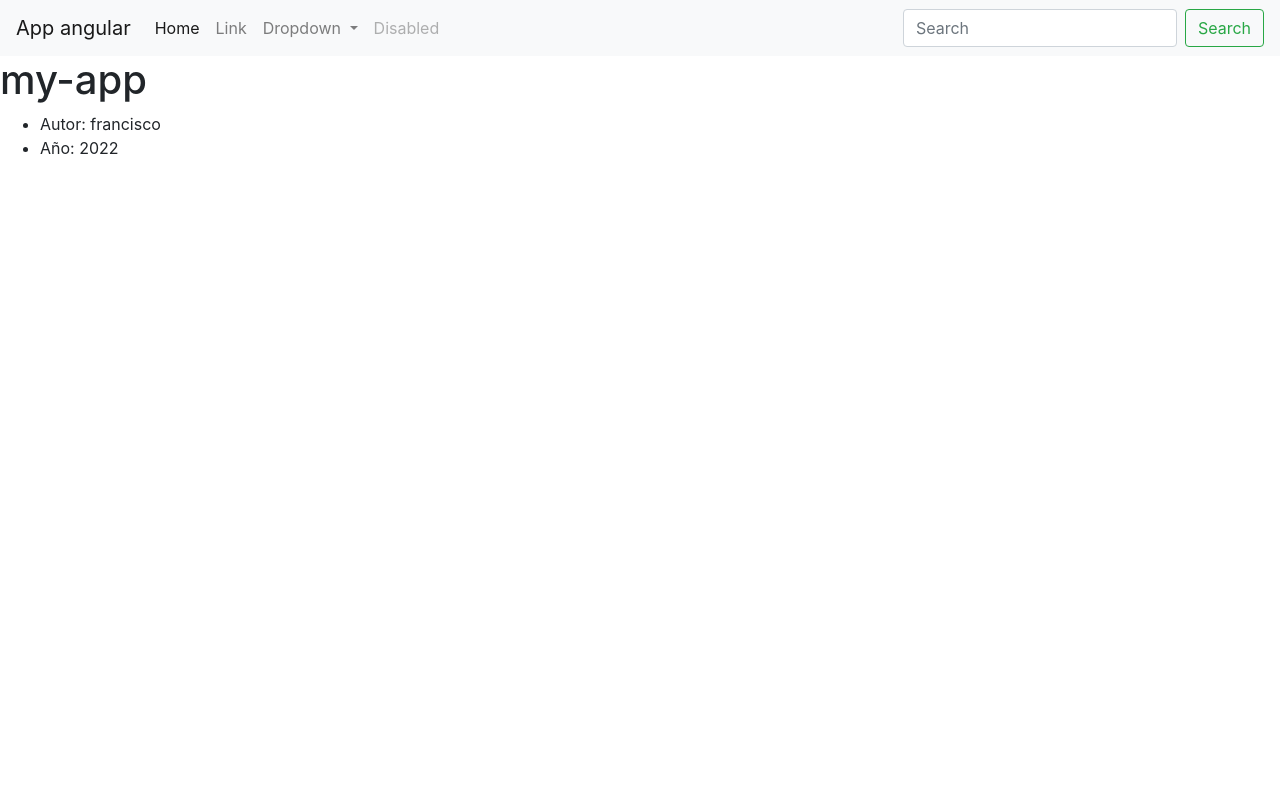
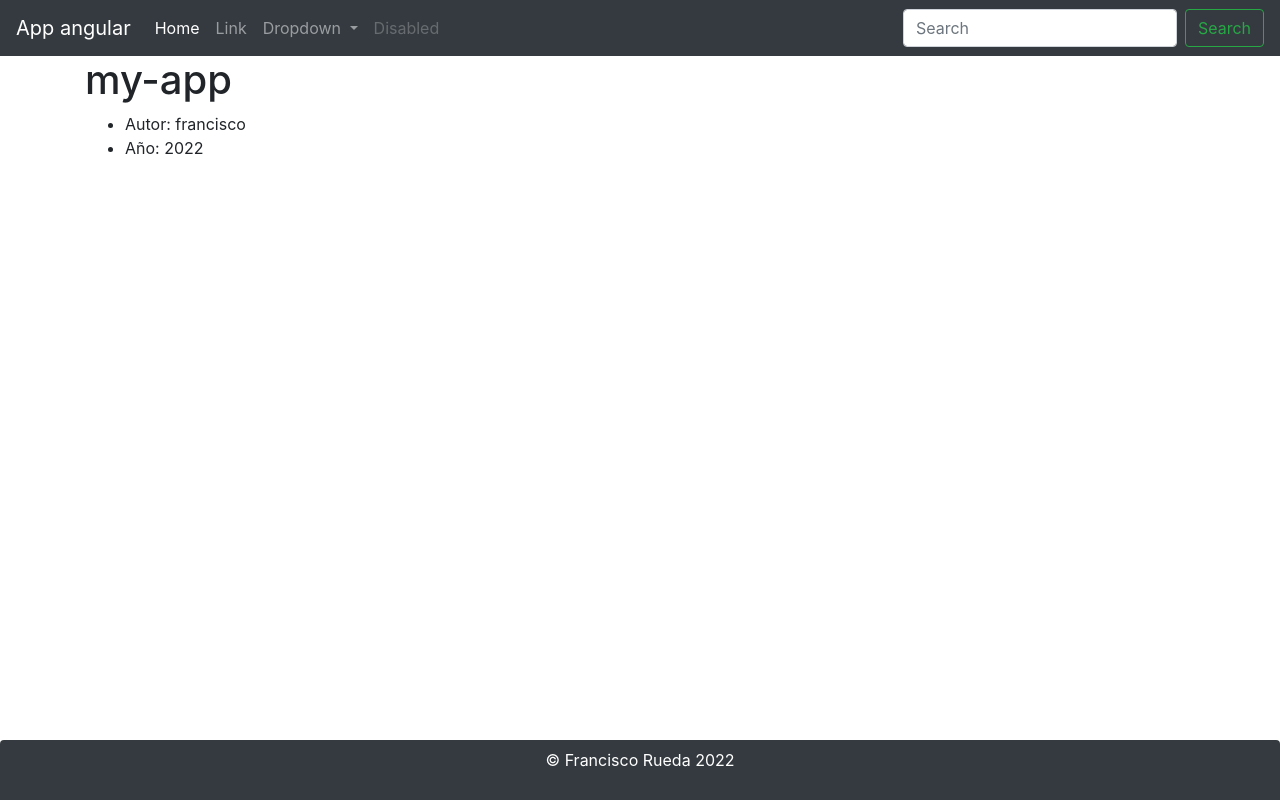
Before and after one commit to fruedatest/angular, an Angular app: page / in a window 1280 px wide. Built offline with nearby package versions, Linux system fonts and the light colour scheme.

Commit message:
mejorafrontbootstrap

```diff
--- a/src/app/app.component.html
+++ b/src/app/app.component.html
@@ -1,6 +1,11 @@
 <app-header></app-header>
-<h1>{{title}}</h1>
-<ul>
-  <li>Autor: {{autor}}</li>
-  <li>Año: {{year}}</li>
-</ul>
+
+<div class="container">
+  <h1>{{title}}</h1>
+  <ul>
+    <li>Autor: {{autor}}</li>
+    <li>Año: {{year}}</li>
+  </ul>
+</div>
+
+<app-footer></app-footer>
--- a/src/app/app.module.ts
+++ b/src/app/app.module.ts
@@ -4,11 +4,13 @@
 import { AppRoutingModule } from './app-routing.module';
 import { AppComponent } from './app.component';
 import { HeaderComponent } from './header/header.componet';
+import { FooterComponent } from './footer/footer.component';
 
 @NgModule({
   declarations: [
     AppComponent,
-    HeaderComponent
+    HeaderComponent,
+    FooterComponent
   ],
   imports: [
     BrowserModule,
--- /dev/null
+++ b/src/app/footer/footer.component.css
@@ -0,0 +1,8 @@
+.footer{
+    position: absolute;
+    bottom: 0px;
+    height: 60px;
+    width: 100%;
+
+
+}
--- /dev/null
+++ b/src/app/footer/footer.component.html
@@ -0,0 +1,7 @@
+<footer class="footer bg-dark rounded-top text-center ">
+    <div class="container py-2">
+        <p class="text-white">
+            &copy; {{autor.nombre + " " + autor.apellido + " " + autor.year}}
+        </p>
+    </div>
+</footer>
--- /dev/null
+++ b/src/app/footer/footer.component.ts
@@ -0,0 +1,12 @@
+import { Component } from "@angular/core";
+
+@Component({
+    selector: 'app-footer',
+    templateUrl: './footer.component.html',
+    styleUrls: ['./footer.component.css']
+})
+
+export class FooterComponent{
+    public autor: any = {nombre: 'Francisco', apellido: 'Rueda', year: '2022'}
+
+}
--- a/src/app/header/header.component.html
+++ b/src/app/header/header.component.html
@@ -1,4 +1,4 @@
-<nav class="navbar navbar-expand-lg navbar-light bg-light">
+<nav class="navbar navbar-expand-lg navbar-dark bg-dark">
     <a class="navbar-brand" href="#">{{title}}</a>
     <button
       class="navbar-toggler"
--- a/src/app/header/header.componet.ts
+++ b/src/app/header/header.componet.ts
@@ -2,7 +2,7 @@
 
 @Component({
   selector: 'app-header',
-  templateUrl: './header.component.html'
+  templateUrl: './header.component.html' //Llamada al componente html
 })
 
 export class HeaderComponent {
```
